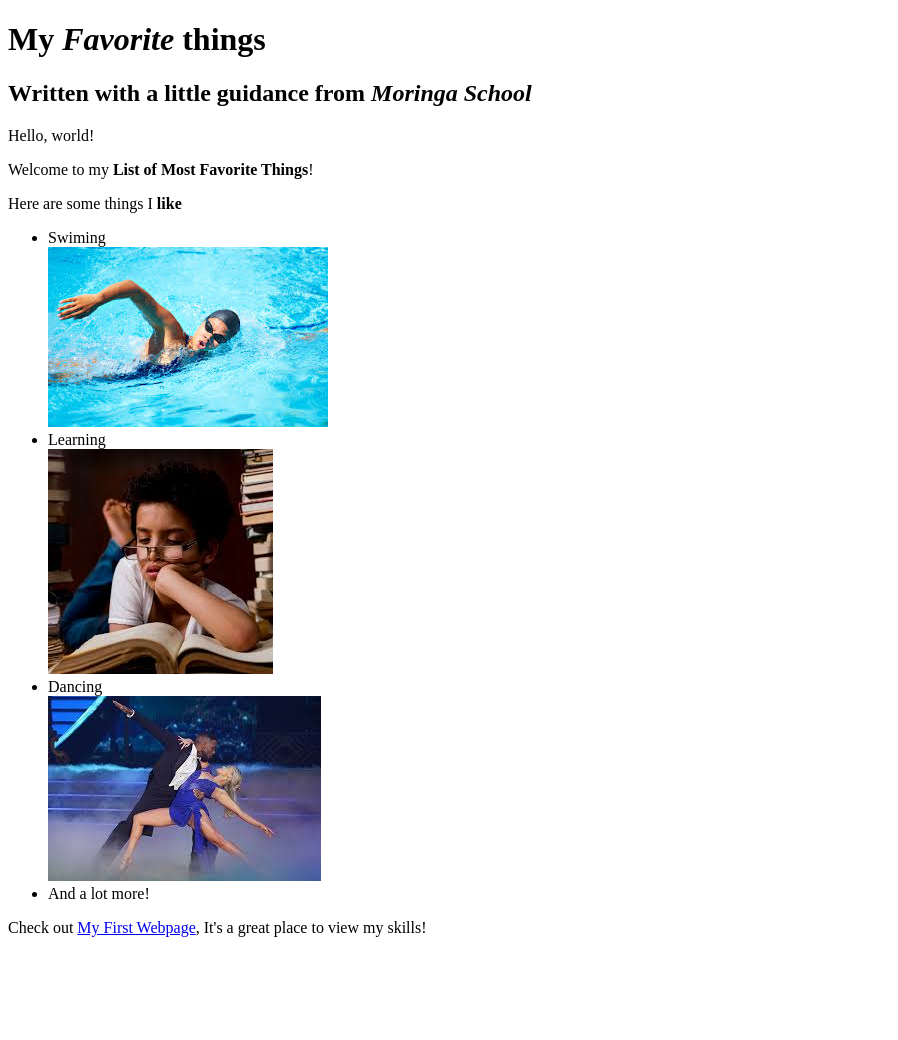
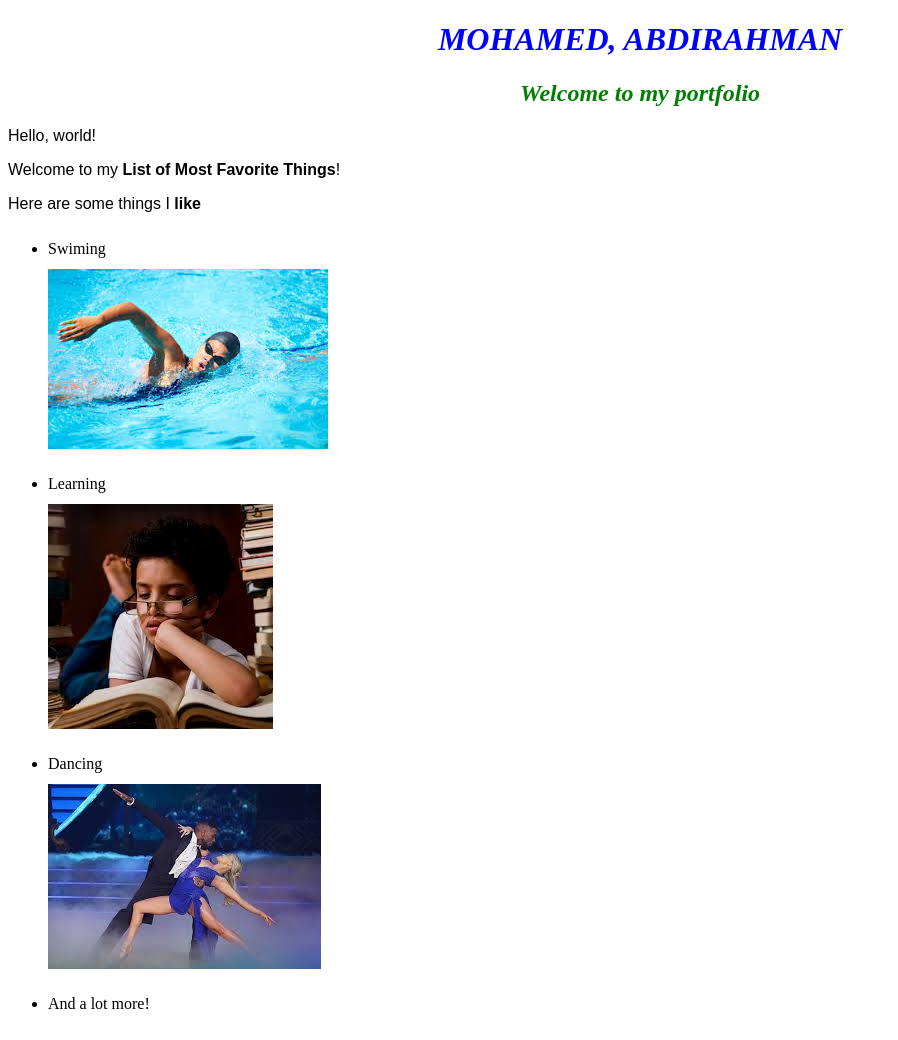
Before and after one commit to abdiii4000/portfolio, a plain HTML site: page index.html in a window 1280 px wide. Shown: the whole page, without its empty margins (0-898 px from the left). Before the commit the page ends 953 px from the top, so only its background shows below. Drawn offline with Linux system fonts and the light colour scheme.

Commit message:
Change the layout

```diff
--- a/index.html
+++ b/index.html
@@ -1,11 +1,12 @@
 <!DOCTYPE html>
 <html>
   <head>
-    <title>My Favorite things!</title>
+    <title>My Portfolio!</title>
+    <link href="css/styles.css" rel="stylesheet" type="text/css">
   </head>
   <body>
-    <h1>My <em>Favorite </em> things</h1>
-    <h2>Written with a little guidance from <em>Moringa School</em></h2>
+    <h1><em>MOHAMED, ABDIRAHMAN </em> </h1>
+    <h2> Welcome to my <em>portfolio</em></h2>
 
     <p>Hello, world!</p>
     <p>Welcome to my <strong>List of Most Favorite Things</strong>!</p>
@@ -18,6 +19,6 @@
       <li>And a lot more!</li>
      </ul>
 
-     <p>Check out <a href="my-first-website.html">My First Webpage</a>,  It's a great place to view my skills! </p>
+
   </body>
 </html>
```
